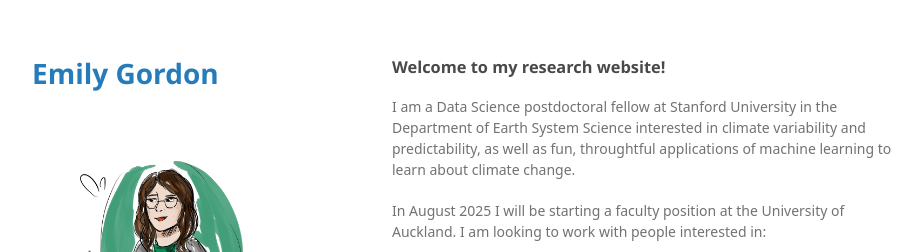
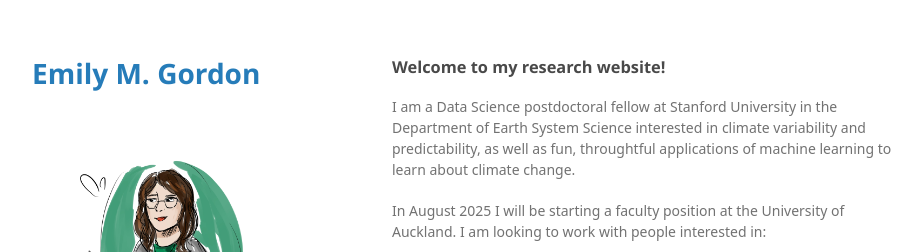
Before and after one commit to emily-gordy/emily-gordy.github.io, a Jekyll site: the page built from index.markdown, in a window 1280 px wide. Shown: the top 252 px of the page, without its empty margins (178-1101 px from the left). Built offline with Jekyll 4.4.1, drawn with Linux system fonts in a browser that asks for light colours; some web fonts are replaced; a script that is not in the unit is left out; the repository's description, which GitHub fills in, is left out; our own code applies the rules of GitHub Pages for plain Markdown files.

```diff
--- a/_config.yml
+++ b/_config.yml
@@ -18,7 +18,7 @@
 # You can create any custom variable you would like, and they will be accessible
 # in the templates via {{ site.myvariable }}.
 
-title: Emily Gordon
+title: Emily M. Gordon
 email: egordon4@stanford.edu
 baseurl: "" # the subpath of your site, e.g. /blog
 url: "" # the base hostname & protocol for your site, e.g. http://example.com
```
